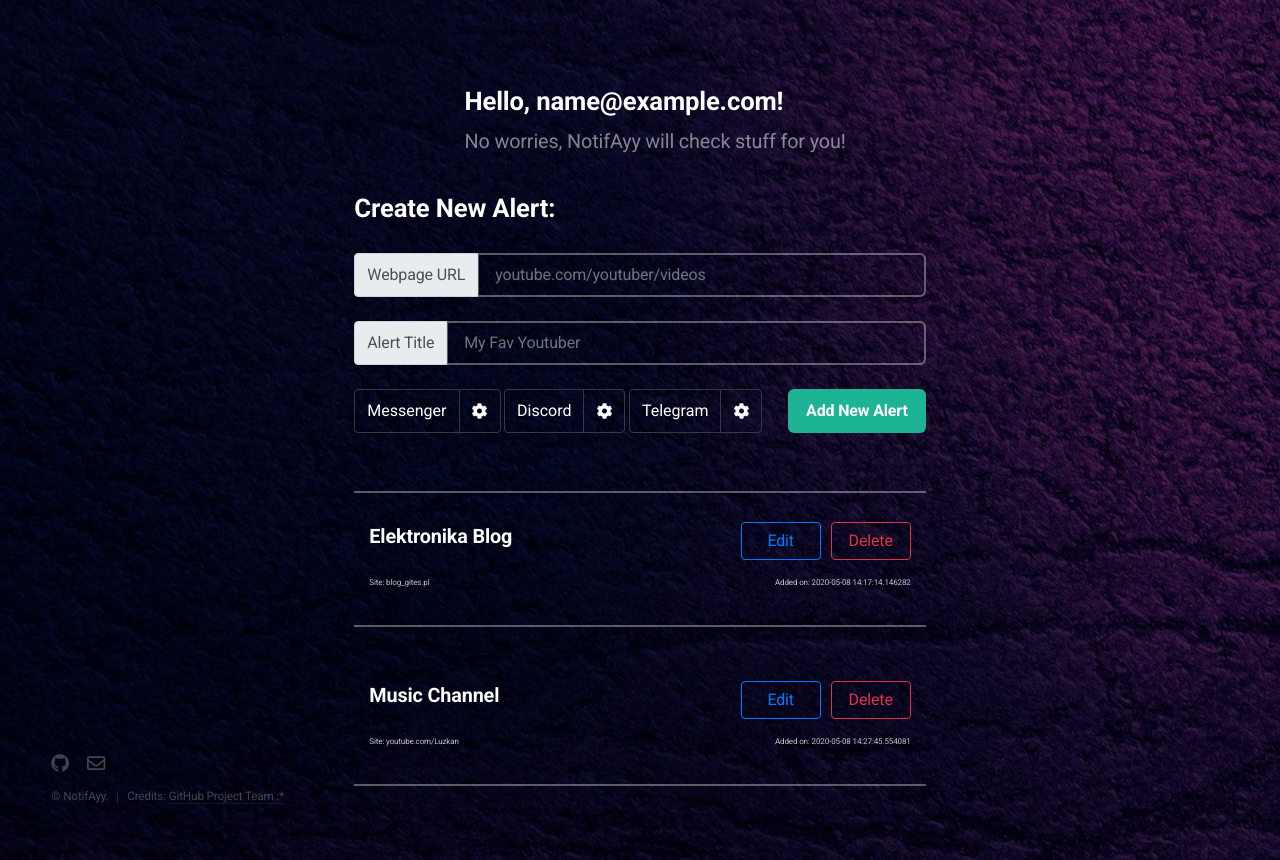
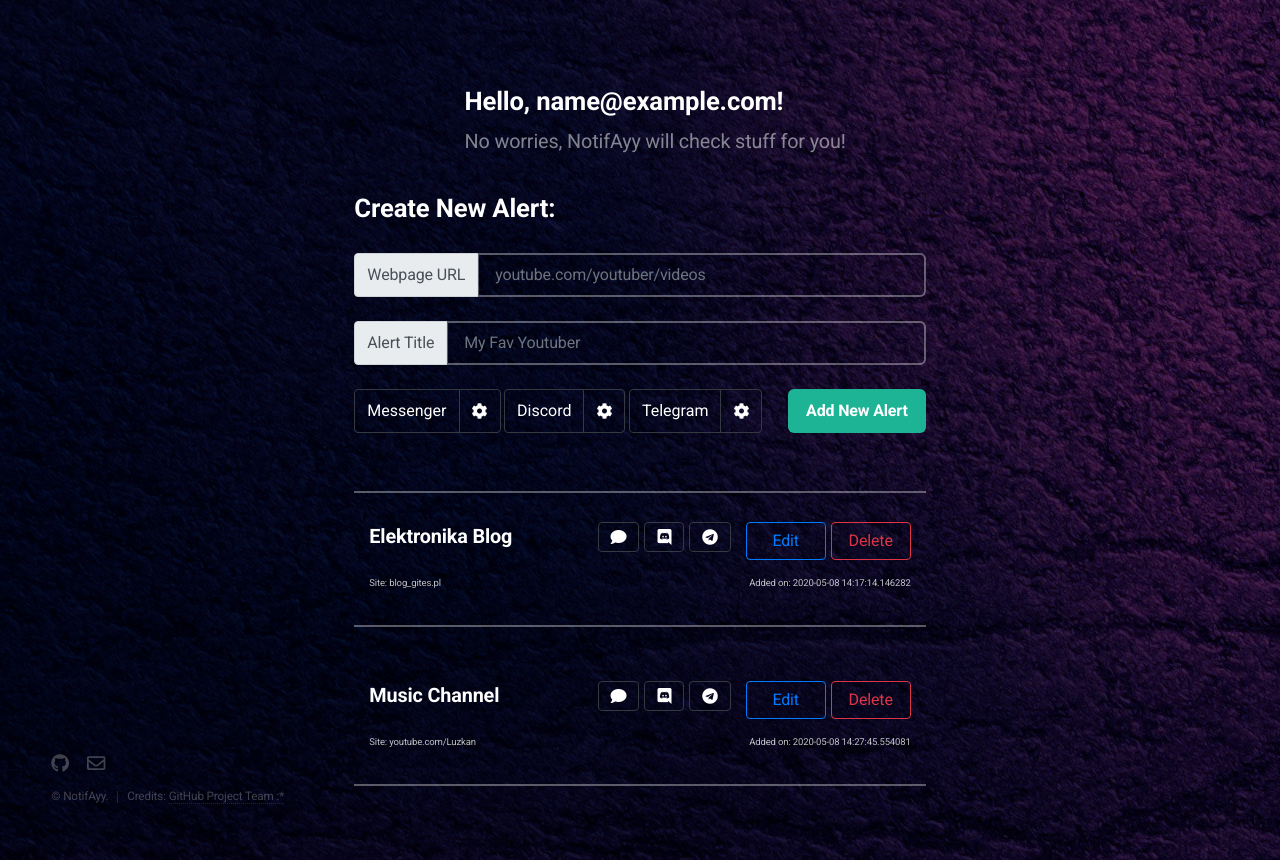
Before and after one commit to Luzkan/NotifAyy, a Flask app: template web/templates/index.html in a window 1280 px wide. Run offline with Flask 2, Linux system fonts and the light colour scheme; data comes from the database, SQL or seed files in the repository; tables that the repository leaves empty hold one stand-in row (values such as "Sample post"); the template is opened without the code that fills it: values that come from a table or form of the project are taken from there, most other values are stand-ins (such as "Sample title", 1, 10 or a date in 2020); some libraries are stand-ins or nearby versions; some web fonts are replaced.

Commit message:
Icons for Alerts (which device will user get pinged)

```diff
--- a/web/static/css/main.css
+++ b/web/static/css/main.css
@@ -222,6 +222,10 @@ h6 {
   font-size: 0.7em;
   line-height: 1.5em; }
 
+p.right {
+  float: right !important;
+  margin-right: 10px !important; }
+
 sub {
   font-size: 0.8em;
   position: relative;
@@ -303,6 +307,7 @@ header h6 + p {
     display: none; } }
 
 /* Icon */
+
 .icon {
   text-decoration: none;
   border-bottom: none;
--- a/web/templates/index.html
+++ b/web/templates/index.html
@@ -106,11 +106,15 @@
         {% for alert in alerts %}
             <div class="container-fluid">
                 <h3>{{ alert.title }}
-                <a class="btn btn-outline-danger" href='/alerts/delete/{{alert.id}}' style="width: 80px; float: right; ">Delete</a>
-                <a class="btn btn-outline-primary" href='/alerts/edit/{{alert.id}}' style="width: 80px; float: right; margin-right: 10px;">Edit</a>
+                <a class="btn btn-outline-danger" href='/alerts/delete/{{alert.id}}' style="width: 80px; float: right; margin-right: 0px;">Delete</a>
+                <a class="btn btn-outline-primary" href='/alerts/edit/{{alert.id}}' style="width: 80px; float: right; margin-right: 5px;">Edit</a>
+                <!-- Here are the icons for devices where the app will ping if change was found -->
+                <a class="btn btn-outline-dark fab fa-telegram" aria-pressed="false" style="float: right; margin-right: 15px;" disabled="true"></a>
+                <a class="btn btn-outline-dark fab fa-discord" aria-pressed="false" style="float: right; margin-right: 5px;" disabled="true"></a>
+                <a class="btn btn-outline-dark fas fa-comment" aria-pressed="false" style="float: right; margin-right: 5px;" disabled="true"></a>
                 </h3>
             </div>
-            <div class="container-fluid" style="font-size: 0.55em; margin-top: 10px;">
+            <div class="container-fluid" style="font-size: 0.65em; margin-top: 10px; ">
                 <p>Site: {{ alert.page }} <small style="float: right;"> Added on: {{ alert.date_added }}</small> </p>
             </div>
 
```
